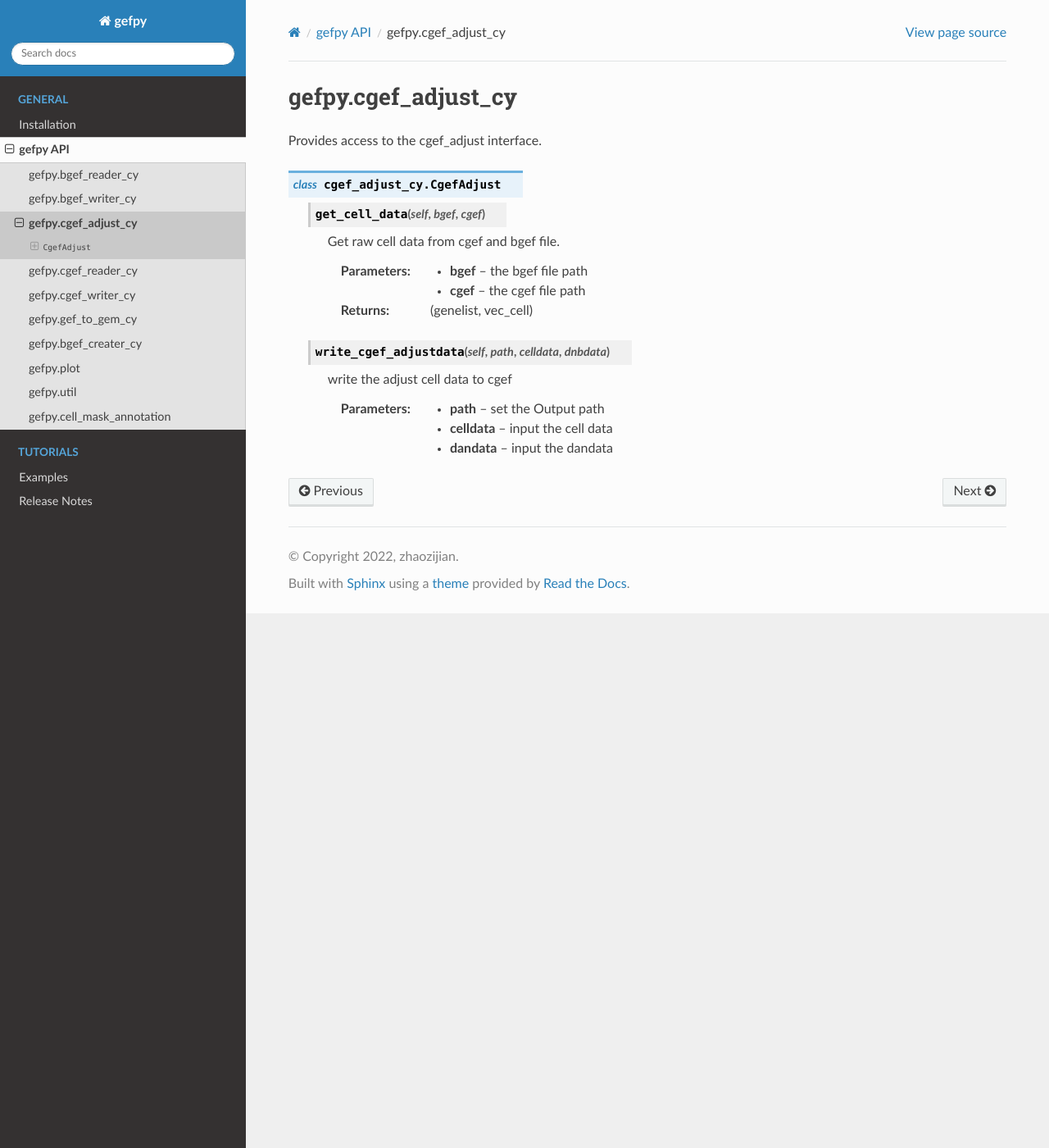
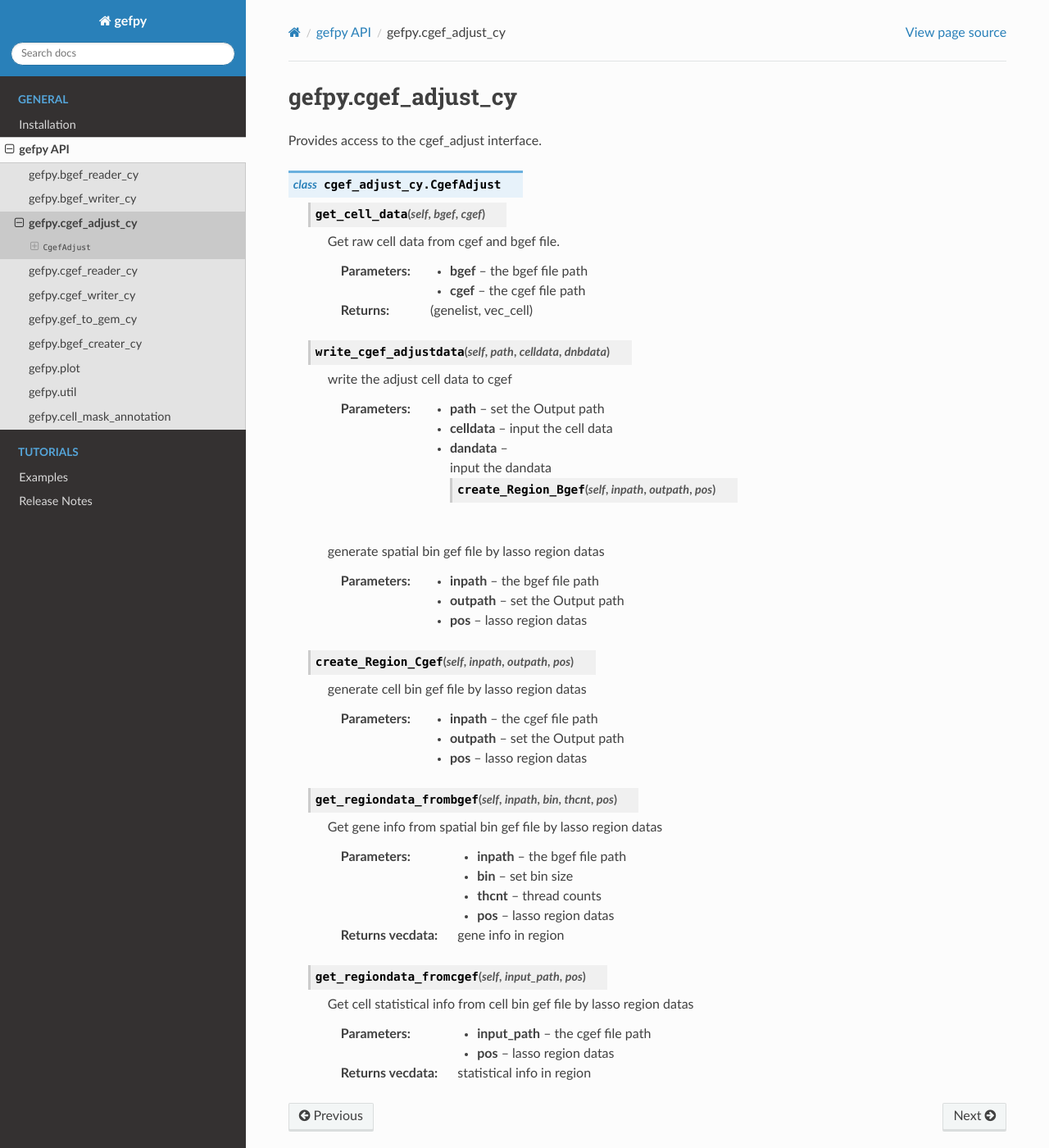
Before and after one commit to BGIResearch/gefpy, a Sphinx documentation site: the page built from docs/api/cgef_adjust_cy.rst, in a window 1280 px wide and 1400 px high. Shown: the whole window at 82% size. Built offline with Sphinx 7.4.7 and the Read the Docs theme 2.0.0, drawn with Linux system fonts in a browser that asks for light colours.

Commit message:
Update cgef_adjust_cy.rst

```diff
--- a/docs/api/cgef_adjust_cy.rst
+++ b/docs/api/cgef_adjust_cy.rst
@@ -22,3 +22,37 @@ Provides access to the cgef_adjust interface.
         :param path: set the Output path
         :param celldata: input the cell data
         :param dandata: input the dandata
+
+         .. py:method:: create_Region_Bgef(self, inpath, outpath, pos)
+
+        generate spatial bin gef file by lasso region datas
+
+        :param inpath: the bgef file path
+        :param outpath: set the Output path
+        :param pos: lasso region datas
+
+    .. py:method:: create_Region_Cgef(self, inpath, outpath, pos)
+
+        generate cell bin gef file by lasso region datas
+
+        :param inpath: the cgef file path
+        :param outpath: set the Output path
+        :param pos: lasso region datas
+
+    .. py:method:: get_regiondata_frombgef(self, inpath, bin, thcnt, pos)
+
+        Get gene info from spatial bin gef file by lasso region datas
+
+        :param inpath: the bgef file path
+        :param bin: set bin size
+        :param thcnt: thread counts
+        :param pos: lasso region datas
+        :returns vecdata: gene info in region
+
+    .. py:method:: get_regiondata_fromcgef(self, input_path, pos)
+
+        Get cell statistical info from cell bin gef file by lasso region datas
+
+        :param input_path: the cgef file path
+        :param pos: lasso region datas
+        :returns vecdata: statistical info in region
```
